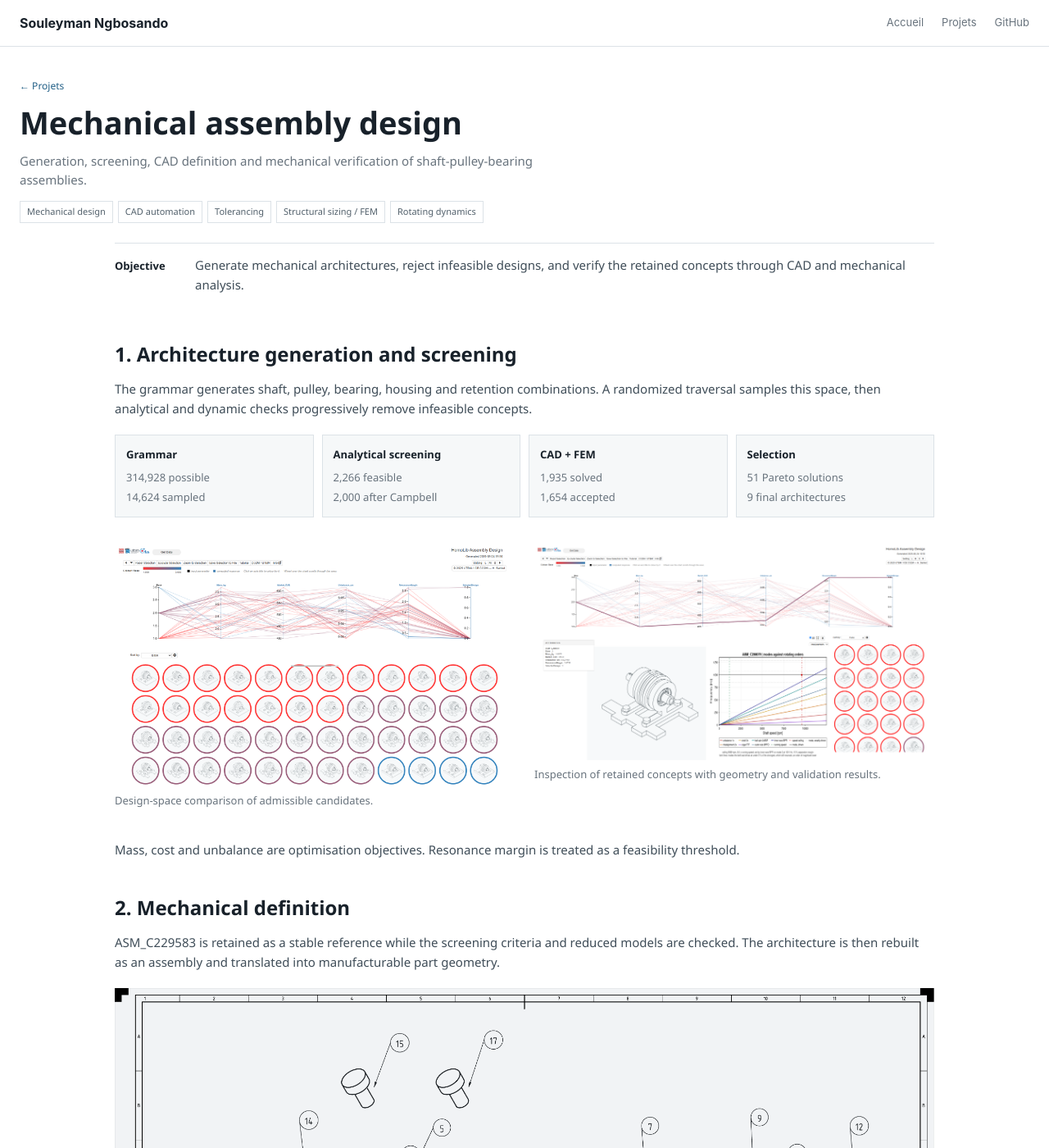
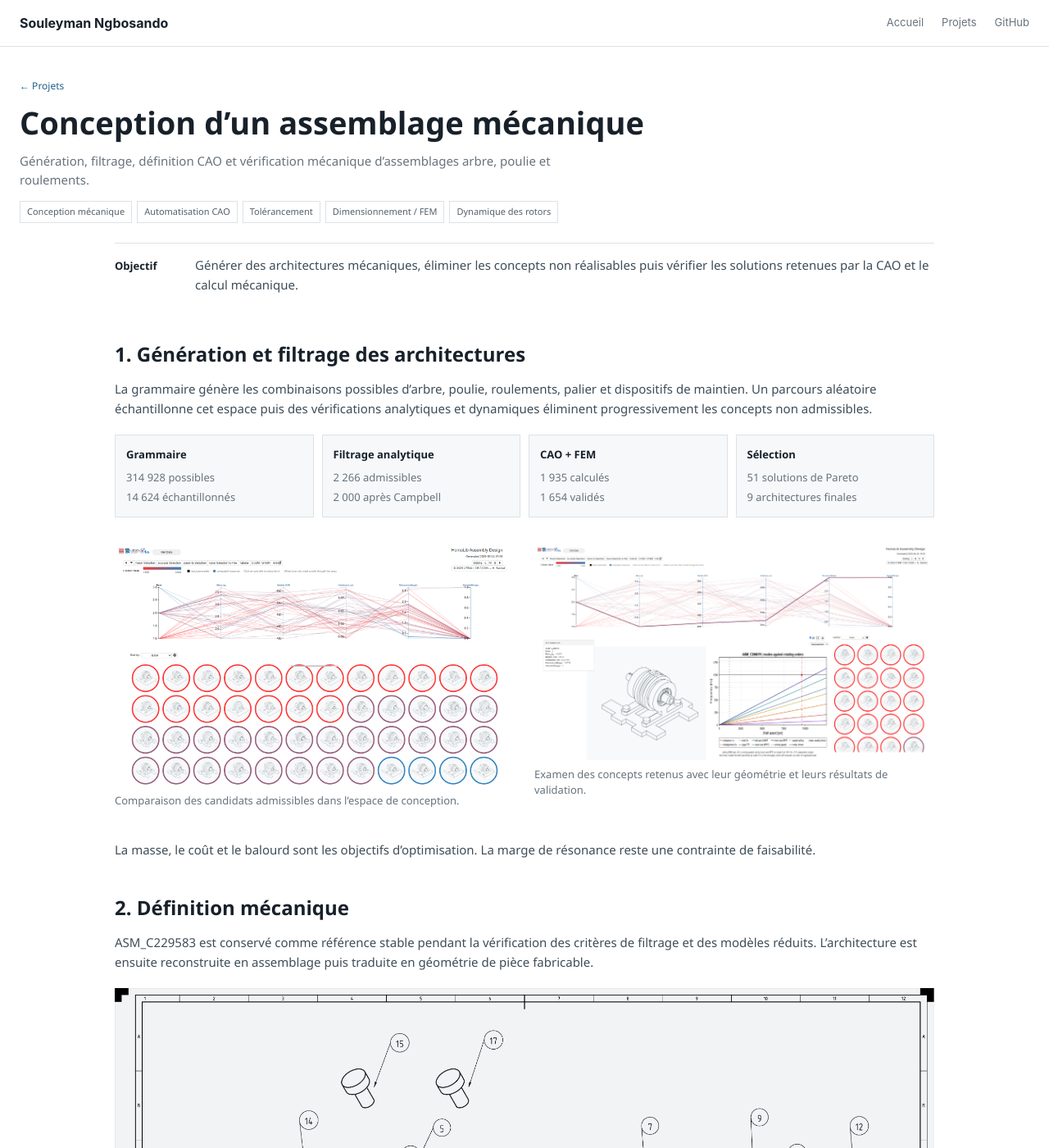
Before and after one commit to Ngbosando/Ngbosando.github.io, a Jekyll site: the page built from _projects/mechanical-assembly-design/index.md, in a window 1280 px wide and 1400 px high. Shown: the whole window at 82% size. Built offline with Jekyll 4.4.1, drawn with Linux system fonts in a browser that asks for light colours; some of the changed text lies outside the part shown.

Commit message:
Passer le portfolio en français

```diff
--- a/_projects/mechanical-assembly-design/index.md
+++ b/_projects/mechanical-assembly-design/index.md
@@ -1,82 +1,82 @@
 ---
 layout: post
 order: 1
-title: Mechanical assembly design
-description: Generation, screening, CAD definition and mechanical verification of shaft-pulley-bearing assemblies.
-skills: [Mechanical design, CAD automation, Tolerancing, Structural sizing / FEM, Rotating dynamics]
+title: Conception d’un assemblage mécanique
+description: Génération, filtrage, définition CAO et vérification mécanique d’assemblages arbre, poulie et roulements.
+skills: [Conception mécanique, Automatisation CAO, Tolérancement, Dimensionnement / FEM, Dynamique des rotors]
 main-image: /assets/images/assembly-exploded.png
 permalink: /projects/mechanical-assembly-design/
 ---
 
-<div class="project-intro"><b>Objective</b><span>Generate mechanical architectures, reject infeasible designs, and verify the retained concepts through CAD and mechanical analysis.</span></div>
+<div class="project-intro"><b>Objectif</b><span>Générer des architectures mécaniques, éliminer les concepts non réalisables puis vérifier les solutions retenues par la CAO et le calcul mécanique.</span></div>
 
-## 1. Architecture generation and screening
+## 1. Génération et filtrage des architectures
 
-The grammar generates shaft, pulley, bearing, housing and retention combinations. A randomized traversal samples this space, then analytical and dynamic checks progressively remove infeasible concepts.
+La grammaire génère les combinaisons possibles d’arbre, poulie, roulements, palier et dispositifs de maintien. Un parcours aléatoire échantillonne cet espace puis des vérifications analytiques et dynamiques éliminent progressivement les concepts non admissibles.
 
 <div class="pipeline">
-  <div><b>Grammar</b><small>314,928 possible<br>14,624 sampled</small></div>
-  <div><b>Analytical screening</b><small>2,266 feasible<br>2,000 after Campbell</small></div>
-  <div><b>CAD + FEM</b><small>1,935 solved<br>1,654 accepted</small></div>
-  <div><b>Selection</b><small>51 Pareto solutions<br>9 final architectures</small></div>
+  <div><b>Grammaire</b><small>314 928 possibles<br>14 624 échantillonnés</small></div>
+  <div><b>Filtrage analytique</b><small>2 266 admissibles<br>2 000 après Campbell</small></div>
+  <div><b>CAO + FEM</b><small>1 935 calculés<br>1 654 validés</small></div>
+  <div><b>Sélection</b><small>51 solutions de Pareto<br>9 architectures finales</small></div>
 </div>
 
 <div class="figure-pair">
   <figure class="technical-figure">
-    <a href="{{ '/assets/images/design-space.png' | relative_url }}"><img src="{{ '/assets/images/design-space.png' | relative_url }}" alt="Mechanical assembly design space"></a>
-    <figcaption>Design-space comparison of admissible candidates.</figcaption>
+    <a href="{{ '/assets/images/design-space.png' | relative_url }}"><img src="{{ '/assets/images/design-space.png' | relative_url }}" alt="Espace de conception des assemblages mécaniques"></a>
+    <figcaption>Comparaison des candidats admissibles dans l’espace de conception.</figcaption>
   </figure>
 
   <figure class="technical-figure">
-    <a href="{{ '/assets/images/design-selection.png' | relative_url }}"><img src="{{ '/assets/images/design-selection.png' | relative_url }}" alt="Selected mechanical assembly concepts"></a>
-    <figcaption>Inspection of retained concepts with geometry and validation results.</figcaption>
+    <a href="{{ '/assets/images/design-selection.png' | relative_url }}"><img src="{{ '/assets/images/design-selection.png' | relative_url }}" alt="Sélection des concepts d’assemblage mécanique"></a>
+    <figcaption>Examen des concepts retenus avec leur géométrie et leurs résultats de validation.</figcaption>
   </figure>
 </div>
 
-<p class="section-note">Mass, cost and unbalance are optimisation objectives. Resonance margin is treated as a feasibility threshold.</p>
+<p class="section-note">La masse, le coût et le balourd sont les objectifs d’optimisation. La marge de résonance reste une contrainte de faisabilité.</p>
 
-## 2. Mechanical definition
+## 2. Définition mécanique
 
-ASM_C229583 is retained as a stable reference while the screening criteria and reduced models are checked. The architecture is then rebuilt as an assembly and translated into manufacturable part geometry.
+ASM_C229583 est conservé comme référence stable pendant la vérification des critères de filtrage et des modèles réduits. L’architecture est ensuite reconstruite en assemblage puis traduite en géométrie de pièce fabricable.
 
 <figure class="figure-wide technical-figure">
-  <a href="{{ '/assets/images/assembly-exploded.png' | relative_url }}"><img src="{{ '/assets/images/assembly-exploded.png' | relative_url }}" alt="Exploded view of ASM_C229583"></a>
-  <figcaption>Exploded assembly used to check component sequence, interfaces and axial retention.</figcaption>
+  <a href="{{ '/assets/images/assembly-exploded.png' | relative_url }}"><img src="{{ '/assets/images/assembly-exploded.png' | relative_url }}" alt="Vue éclatée de ASM_C229583"></a>
+  <figcaption>Vue éclatée utilisée pour vérifier la séquence d’assemblage, les interfaces et le maintien axial.</figcaption>
 </figure>
 
 <figure class="figure-wide technical-figure">
-  <a href="{{ '/assets/images/shaft-drawing.png' | relative_url }}"><img src="{{ '/assets/images/shaft-drawing.png' | relative_url }}" alt="Manufacturing drawing of ASM_C229583 shaft"></a>
-  <figcaption>Shaft drawing used to define functional diameters, lengths and fits.</figcaption>
+  <a href="{{ '/assets/images/shaft-drawing.png' | relative_url }}"><img src="{{ '/assets/images/shaft-drawing.png' | relative_url }}" alt="Plan de fabrication de l’arbre ASM_C229583"></a>
+  <figcaption>Plan de l’arbre utilisé pour définir les diamètres fonctionnels, les longueurs et les ajustements.</figcaption>
 </figure>
 
-## 3. Mechanical verification
+## 3. Vérification mécanique
 
-The reference assembly is checked against the 3,000 rpm operating requirement. Dynamic response and shaft fatigue are then verified before the design is retained.
+L’assemblage de référence est vérifié pour une vitesse de fonctionnement requise de 3 000 tr/min. La réponse dynamique et la tenue en fatigue de l’arbre sont ensuite contrôlées avant validation.
 
 <figure class="figure-wide technical-figure">
-  <a href="{{ '/assets/images/campbell-c229583.png' | relative_url }}"><img src="{{ '/assets/images/campbell-c229583.png' | relative_url }}" alt="Campbell diagram for ASM_C229583"></a>
-  <figcaption>Campbell verification with a calculated speed ceiling of 4,936 rpm.</figcaption>
+  <a href="{{ '/assets/images/campbell-c229583.png' | relative_url }}"><img src="{{ '/assets/images/campbell-c229583.png' | relative_url }}" alt="Diagramme de Campbell de ASM_C229583"></a>
+  <figcaption>Diagramme de Campbell avec une vitesse limite calculée de 4 936 tr/min.</figcaption>
 </figure>
 
 <div class="figure-pair">
   <figure class="technical-figure">
-    <a href="{{ '/assets/images/frf-c229583.png' | relative_url }}"><img src="{{ '/assets/images/frf-c229583.png' | relative_url }}" alt="Frequency response of ASM_C229583"></a>
-    <figcaption>Frequency-response verification of the reference assembly.</figcaption>
+    <a href="{{ '/assets/images/frf-c229583.png' | relative_url }}"><img src="{{ '/assets/images/frf-c229583.png' | relative_url }}" alt="Réponse fréquentielle de ASM_C229583"></a>
+    <figcaption>Vérification de la réponse fréquentielle de l’assemblage de référence.</figcaption>
   </figure>
 
   <figure class="technical-figure">
-    <a href="{{ '/assets/images/haigh-c229583.png' | relative_url }}"><img src="{{ '/assets/images/haigh-c229583.png' | relative_url }}" alt="Haigh fatigue diagram for ASM_C229583"></a>
-    <figcaption>Haigh fatigue verification of the shaft.</figcaption>
+    <a href="{{ '/assets/images/haigh-c229583.png' | relative_url }}"><img src="{{ '/assets/images/haigh-c229583.png' | relative_url }}" alt="Diagramme de Haigh de ASM_C229583"></a>
+    <figcaption>Vérification en fatigue de l’arbre par diagramme de Haigh.</figcaption>
   </figure>
 </div>
 
 <div class="metric-strip">
-  <div><b>4,936 rpm</b><span>speed ceiling</span></div>
-  <div><b>362,904 h</b><span>bearing life</span></div>
-  <div><b>10.58</b><span>fatigue factor</span></div>
-  <div><b>0.0313 mm</b><span>shaft deflection</span></div>
+  <div><b>4 936 tr/min</b><span>vitesse limite</span></div>
+  <div><b>362 904 h</b><span>durée de vie des roulements</span></div>
+  <div><b>10,58</b><span>coefficient de sécurité en fatigue</span></div>
+  <div><b>0,0313 mm</b><span>flèche de l’arbre</span></div>
 </div>
 
-## 4. Design decision
+## 4. Décision de conception
 
-ASM_C229583 is used as a reference witness rather than as the final optimum. After screening and Pareto selection, ASM_C288079 reaches **0.469 kg and €416**, compared with **0.775 kg and €423** for the reference, corresponding to a **39.5% mass reduction** at similar cost.
+ASM_C229583 sert de référence de comparaison et non d’optimum final. Après filtrage et sélection de Pareto, ASM_C288079 atteint **0,469 kg et 416 €**, contre **0,775 kg et 423 €** pour la référence, soit une **réduction de masse de 39,5 %** à coût comparable.
```
